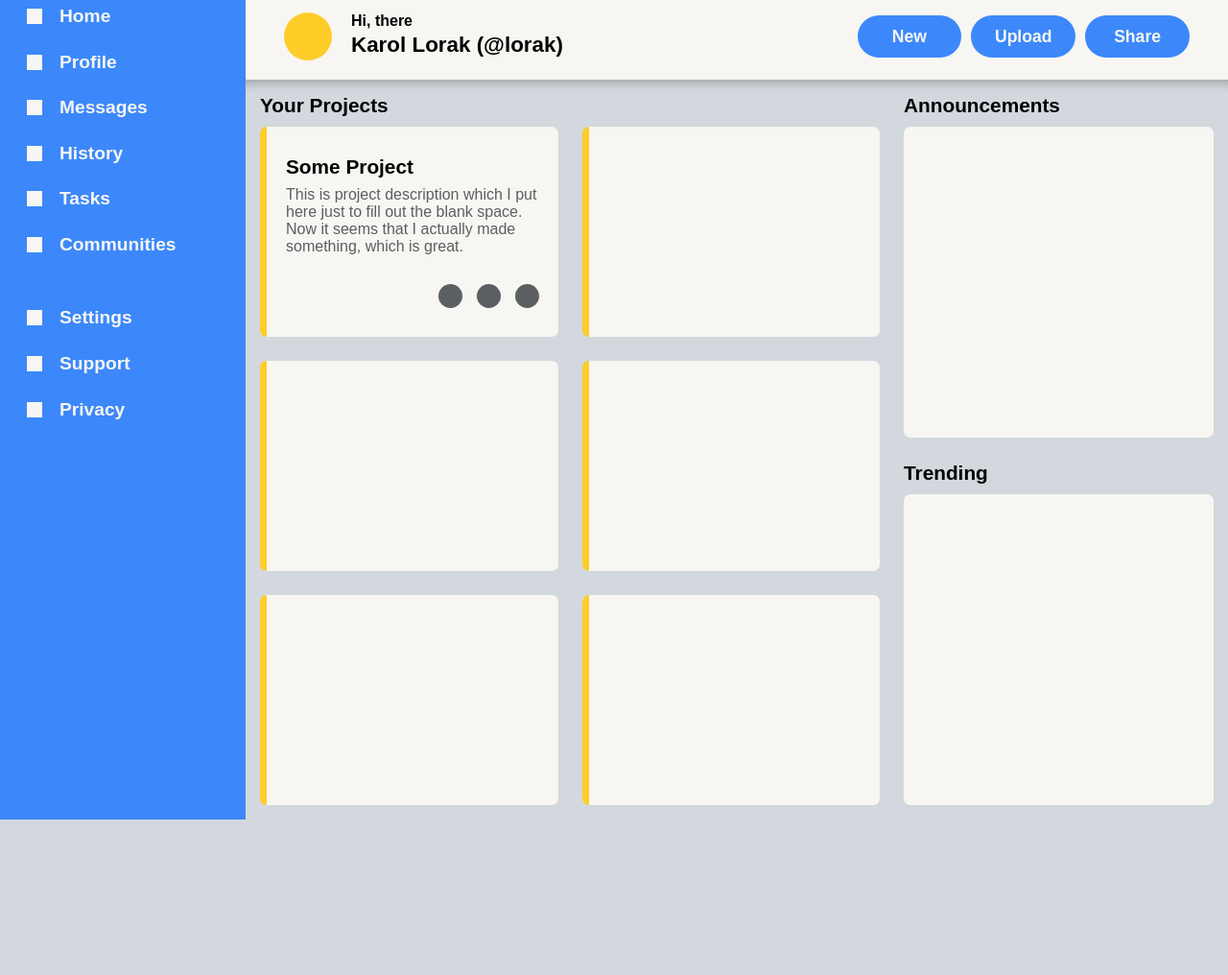
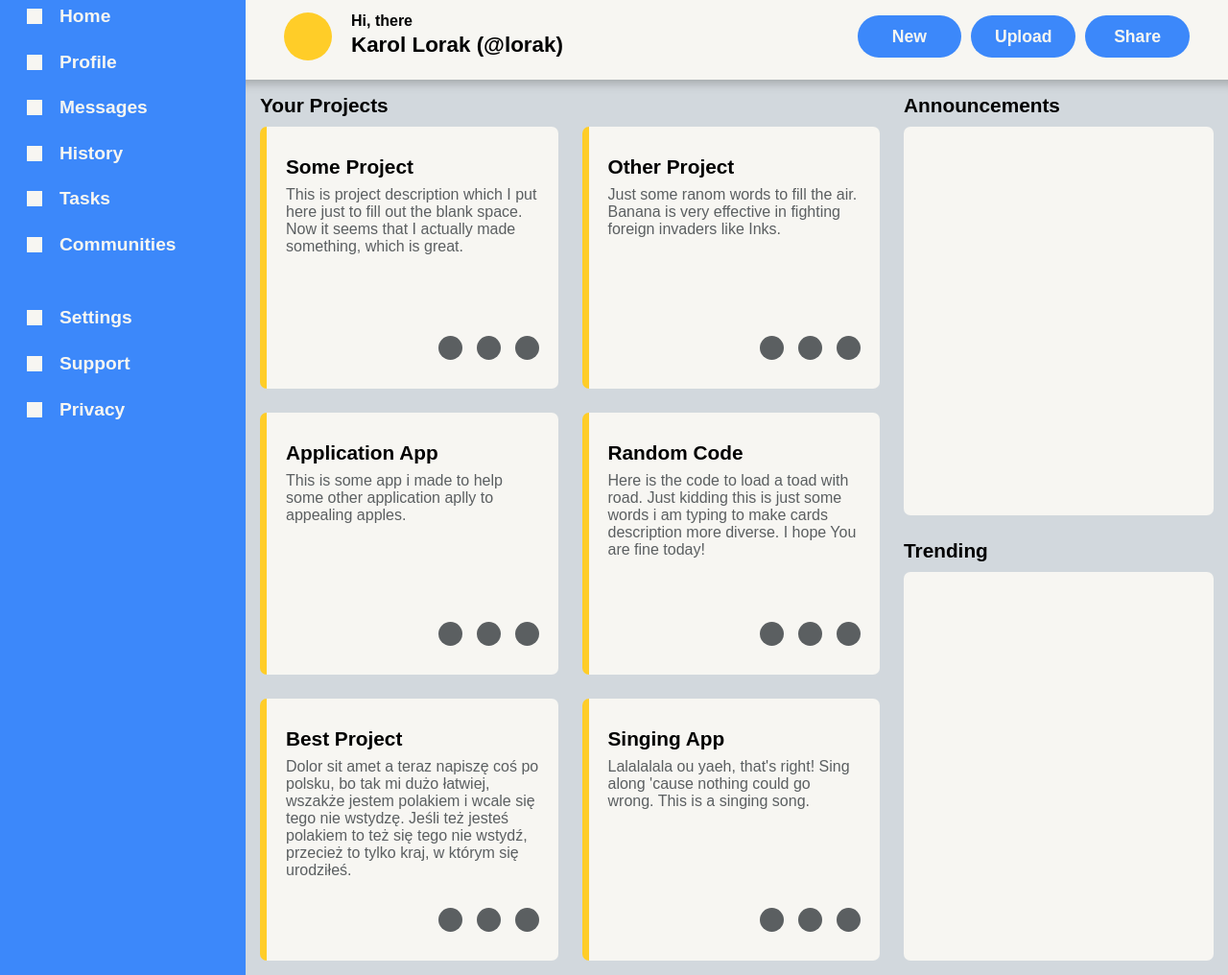
Before and after one commit to karolbrol/odin-admin-dashboard, a plain HTML site: page index.html in a window 1280 px wide. Shown: the part 97-1113 px from the top of the page at 96% size. Before the commit the page ends 951 px from the top, so only its background shows below. Drawn offline with Linux system fonts and the light colour scheme.

Commit message:
Fill project cards content

```diff
--- a/index.html
+++ b/index.html
@@ -12,6 +12,7 @@
             <div class="logo-img"></div>
             Dashboard
         </div>
+        <nav>
             <ul>
                 <li>
                     <a href="#">
@@ -50,6 +51,7 @@
                     </a>
                 </li>
             </ul>
+        </nav>
         <ul>
             <li>
                 <a href="#">
@@ -112,11 +114,80 @@
                         <div class="share-icon"></div>
                     </div>
                 </div>
-                <div class="card p-card"></div>
-                <div class="card p-card"></div>
-                <div class="card p-card"></div>
-                <div class="card p-card"></div>
-                <div class="card p-card"></div>
+                <div class="card p-card">
+                    <div>
+                        <h2>Other Project</h2>
+                        <p>
+                            Just some ranom words to fill the air. Banana is very
+                            effective in fighting foreign invaders like Inks.
+                        </p>
+                    </div>
+                    <div class="p-card-actions">
+                        <div class="add2favorites-icon"></div>
+                        <div class="add2observed-icon"></div>
+                        <div class="share-icon"></div>
+                    </div>
+                </div>
+                <div class="card p-card">
+                    <div>
+                        <h2>Application App</h2>
+                        <p>
+                            This is some app i made to help some other application
+                            aplly to appealing apples.
+                        </p>
+                    </div>
+                    <div class="p-card-actions">
+                        <div class="add2favorites-icon"></div>
+                        <div class="add2observed-icon"></div>
+                        <div class="share-icon"></div>
+                    </div>
+                </div>
+                <div class="card p-card">
+                    <div>
+                        <h2>Random Code</h2>
+                        <p>
+                            Here is the code to load a toad with road. Just kidding
+                            this is just some words i am typing to make cards
+                            description more diverse. I hope You are fine today!
+                        </p>
+                    </div>
+                    <div class="p-card-actions">
+                        <div class="add2favorites-icon"></div>
+                        <div class="add2observed-icon"></div>
+                        <div class="share-icon"></div>
+                    </div>
+                </div>
+                <div class="card p-card">
+                    <div>
+                        <h2>Best Project</h2>
+                        <p>
+                            Dolor sit amet a teraz napiszę coś po polsku, bo tak
+                            mi dużo łatwiej, wszakże jestem polakiem i wcale się
+                            tego nie wstydzę. Jeśli też jesteś polakiem to też się
+                            tego nie wstydź, przecież to tylko kraj, w którym się
+                            urodziłeś.
+                        </p>
+                    </div>
+                    <div class="p-card-actions">
+                        <div class="add2favorites-icon"></div>
+                        <div class="add2observed-icon"></div>
+                        <div class="share-icon"></div>
+                    </div>
+                </div>
+                <div class="card p-card">
+                    <div>
+                        <h2>Singing App</h2>
+                        <p>
+                            Lalalalala ou yaeh, that's right! Sing along 'cause
+                            nothing could go wrong. This is a singing song.
+                    </div>
+                    <div class="p-card-actions">
+                        <div class="add2favorites-icon"></div>
+                        <div class="add2observed-icon"></div>
+                        <div class="share-icon"></div>
+                    </div>
+                </div>
+
             </div>
         </div>
         <div class="announcements">
```
Lines whose indentation alone changed are shown as unchanged.
